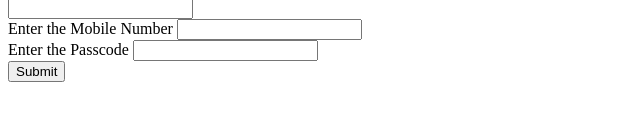
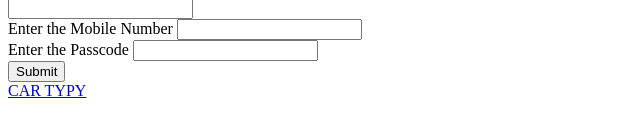
Before and after one commit to Christykumar/CABAPP-ui, a plain HTML site: page index.html in a window 1280 px wide. Shown: the part 118-252 px from the top of the page, without its empty margins (0-640 px from the left). Drawn offline with Linux system fonts and the light colour scheme.

Commit message:
Update index.html

```diff
--- a/index.html
+++ b/index.html
@@ -18,6 +18,6 @@
 		<button>Submit</button>
 
 	</form>
-	<a href= Cabtypehtml.html></a>
+	<a href= Cabtypehtml.html>CAR TYPY</a>
 </body>
 </html>
```
